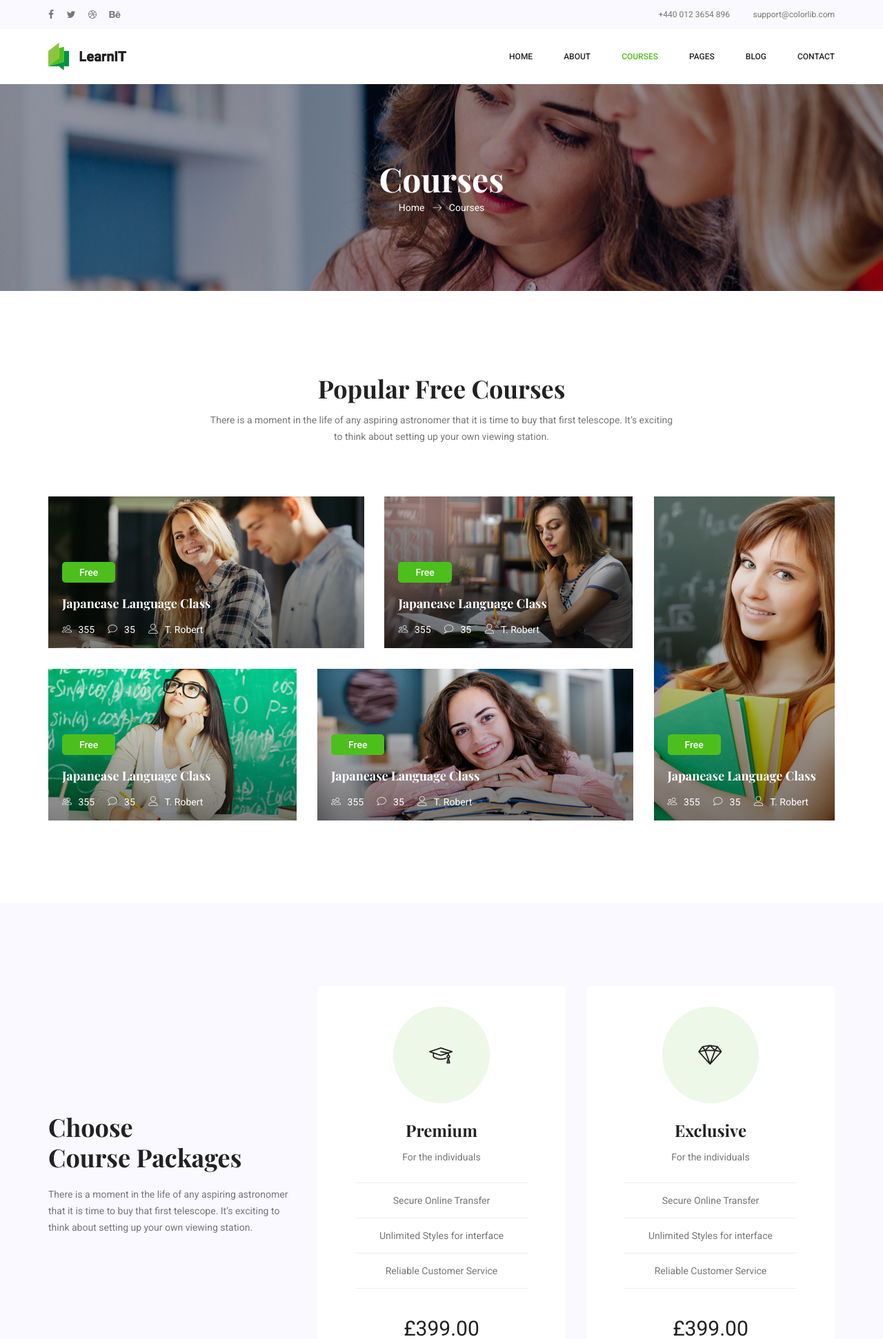
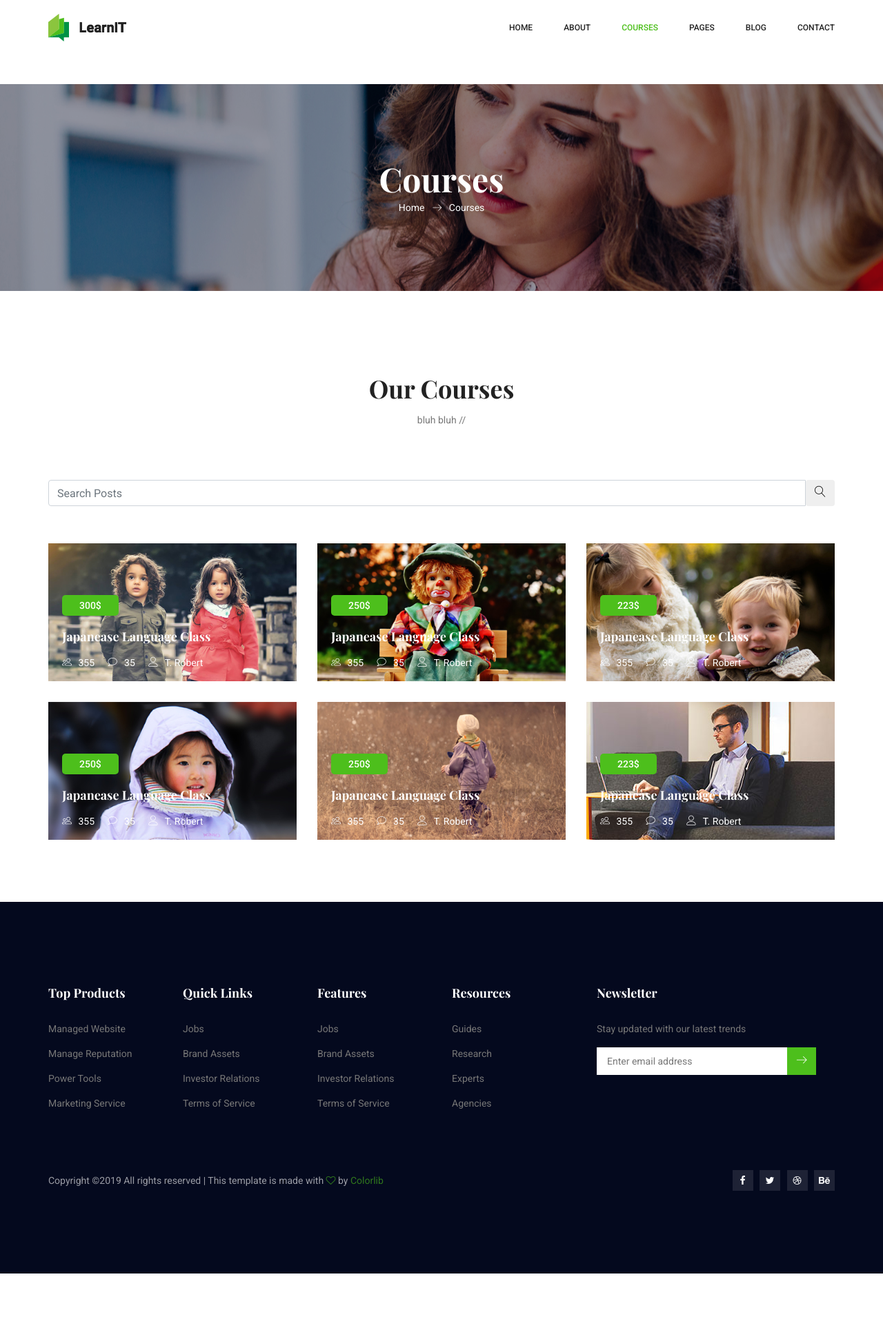
Before and after one commit to elfizga/HCI, a PHP site: page /courses.html in a window 1280 px wide. Shown: the top 1942 px of the page at 69% size. After the commit the page ends 1847 px from the top, so only its background shows below. Run offline with PHP 8.4, Linux system fonts and the light colour scheme.

Commit message:
removed top header // courses page content

```diff
--- a/courses.html
+++ b/courses.html
@@ -23,22 +23,6 @@
 
         <!--================Header Menu Area =================-->
         <header class="header_area">
-           	<div class="top_menu row m0">
-           		<div class="container">
-					<div class="float-left">
-						<ul class="list header_social">
-							<li><a href="#"><i class="fa fa-facebook"></i></a></li>
-							<li><a href="#"><i class="fa fa-twitter"></i></a></li>
-							<li><a href="#"><i class="fa fa-dribbble"></i></a></li>
-							<li><a href="#"><i class="fa fa-behance"></i></a></li>
-						</ul>
-					</div>
-					<div class="float-right">
-						<a class="dn_btn" href="tel:+4400123654896">+440 012 3654 896</a>
-						<a class="dn_btn" href="mailto:support@colorlib.com">support@colorlib.com</a>
-					</div>
-           		</div>
-           	</div>
             <div class="main_menu">
             	<nav class="navbar navbar-expand-lg navbar-light">
 					<div class="container">
@@ -103,18 +87,30 @@
         <!--================Courses Area =================-->
         <section class="courses_area p_120">
         	<div class="container">
+
         		<div class="main_title">
-        			<h2>Popular Free Courses</h2>
-        			<p>There is a moment in the life of any aspiring astronomer that it is time to buy that first telescope. It’s exciting to think about setting up your own viewing station.</p>
+        			<h2> Our Courses</h2>
+        			<p> bluh bluh //</p>
+				</div>
+				<div>
+						<aside class="single_sidebar_widget search_widget">
+								<div class="input-group">
+									<input type="text" class="form-control" placeholder="Search Posts">
+									<span class="input-group-btn">
+										<button class="btn btn-default" type="button"><i class="lnr lnr-magnifier"></i></button>
+									</span>
+								</div>
+								<div class="br"></div>
+						</aside> <br>
 				</div>
         		<div class="row courses_inner">
-        			<div class="col-lg-9">
-						<div class="grid_inner">
-							<div class="grid_item wd55">
-								<div class="courses_item">
-									<img src="img/courses/course-1.jpg" alt="">
+        			<div class="col-lg-12">
+							<div class="row gallery-item">
+									<div class="col-md-4">
+										<a href="img/elements/g1.jpg" class="img-gal">
+											<div class="single-gallery-image" style="background: url(img/elements/g1.jpg);">
 												<div class="hover_text">
-										<a class="cat" href="#">Free</a>
+														<a class="cat" href="#">300$</a>
 														<a href="#"><h4>Japanease Language Class</h4></a>
 														<ul class="list">
 															<li><a href="#"><i class="lnr lnr-users"></i> 355</a></li>
@@ -122,13 +118,13 @@
 															<li><a href="#"><i class="lnr lnr-user"></i> T. Robert</a></li>
 														</ul>
 													</div>
+											</div></a>
 									</div>
-							</div>
-							<div class="grid_item wd44">
-								<div class="courses_item">
-									<img src="img/courses/course-2.jpg" alt="">
+									<div class="col-md-4">
+										<a href="img/elements/g2.jpg" class="img-gal">
+											<div class="single-gallery-image" style="background: url(img/elements/g2.jpg);">
 														<div class="hover_text">
-										<a class="cat" href="#">Free</a>
+															<a class="cat" href="#">250$</a>
 															<a href="#"><h4>Japanease Language Class</h4></a>
 															<ul class="list">
 																<li><a href="#"><i class="lnr lnr-users"></i> 355</a></li>
@@ -136,13 +132,13 @@
 																<li><a href="#"><i class="lnr lnr-user"></i> T. Robert</a></li>
 															</ul>
 														</div>
+											</div></a>
 									</div>
-							</div>
-							<div class="grid_item wd44">
-								<div class="courses_item">
-									<img src="img/courses/course-4.jpg" alt="">
+									<div class="col-md-4">
+										<a href="img/elements/g3.jpg" class="img-gal">
+											<div class="single-gallery-image" style="background: url(img/elements/g3.jpg);">
 														<div class="hover_text">
-										<a class="cat" href="#">Free</a>
+															<a class="cat" href="#">223$</a>
 															<a href="#"><h4>Japanease Language Class</h4></a>
 															<ul class="list">
 																<li><a href="#"><i class="lnr lnr-users"></i> 355</a></li>
@@ -150,13 +146,13 @@
 																<li><a href="#"><i class="lnr lnr-user"></i> T. Robert</a></li>
 															</ul>
 														</div>
+											</div></a>
 									</div>
-							</div>
-							<div class="grid_item wd55">
-								<div class="courses_item">
-									<img src="img/courses/course-5.jpg" alt="">
+									<div class="col-md-4">
+										<a href="img/elements/g6.jpg" class="img-gal">
+											<div class="single-gallery-image" style="background: url(img/elements/g6.jpg);">
 												<div class="hover_text">
-										<a class="cat" href="#">Free</a>
+														<a class="cat" href="#">250$</a>
 														<a href="#"><h4>Japanease Language Class</h4></a>
 														<ul class="list">
 															<li><a href="#"><i class="lnr lnr-users"></i> 355</a></li>
@@ -164,15 +160,13 @@
 															<li><a href="#"><i class="lnr lnr-user"></i> T. Robert</a></li>
 														</ul>
 													</div>
+											</div></a>
 									</div>
-							</div>
-						</div>
-        			</div>
-        			<div class="col-lg-3">
-        				<div class="course_item">
-							<img src="img/courses/course-3.jpg" alt="">
+									<div class="col-md-4">
+										<a href="img/elements/g7.jpg" class="img-gal">
+											<div class="single-gallery-image" style="background: url(img/elements/g7.jpg);">
 												<div class="hover_text">
-								<a class="cat" href="#">Free</a>
+														<a class="cat" href="#">250$</a>
 														<a href="#"><h4>Japanease Language Class</h4></a>
 														<ul class="list">
 															<li><a href="#"><i class="lnr lnr-users"></i> 355</a></li>
@@ -180,67 +174,28 @@
 															<li><a href="#"><i class="lnr lnr-user"></i> T. Robert</a></li>
 														</ul>
 													</div>
+											</div></a>
+									</div>
+									<div class="col-md-4">
+										<a href="img/elements/g8.jpg" class="img-gal">
+											<div class="single-gallery-image" style="background: url(img/elements/g8.jpg);">
+												<div class="hover_text">
+														<a class="cat" href="#">223$</a>
+														<a href="#"><h4>Japanease Language Class</h4></a>
+														<ul class="list">
+															<li><a href="#"><i class="lnr lnr-users"></i> 355</a></li>
+															<li><a href="#"><i class="lnr lnr-bubble"></i> 35</a></li>
+															<li><a href="#"><i class="lnr lnr-user"></i> T. Robert</a></li>
+														</ul>
+													</div>
+											</div></a>
+									</div>
 								</div>
         			</div>
         		</div>
         	</div>
         </section>
         <!--================End Courses Area =================-->
-
-        <!--================Pagkages Area =================-->
-        <section class="packages_area p_120">
-        	<div class="container">
-        		<div class="row packages_inner">
-        			<div class="col-lg-4">
-        				<div class="packages_text">
-        					<h3>Choose <br />Course Packages</h3>
-        					<p>There is a moment in the life of any aspiring astronomer that it is time to buy that first telescope. It’s exciting to think about setting up your own viewing station.</p>
-        				</div>
-        			</div>
-        			<div class="col-lg-4">
-        				<div class="packages_item">
-        					<div class="pack_head">
-        						<i class="lnr lnr-graduation-hat"></i>
-        						<h3>Premium</h3>
-        						<p>For the individuals</p>
-        					</div>
-        					<div class="pack_body">
-        						<ul class="list">
-        							<li><a href="#">Secure Online Transfer</a></li>
-        							<li><a href="#">Unlimited Styles for interface</a></li>
-        							<li><a href="#">Reliable Customer Service</a></li>
-        						</ul>
-        					</div>
-        					<div class="pack_footer">
-        						<h4>£399.00</h4>
-        						<a class="main_btn" href="#">Join Now</a>
-        					</div>
-        				</div>
-        			</div>
-        			<div class="col-lg-4">
-        				<div class="packages_item">
-        					<div class="pack_head">
-        						<i class="lnr lnr-diamond"></i>
-        						<h3>Exclusive</h3>
-        						<p>For the individuals</p>
-        					</div>
-        					<div class="pack_body">
-        						<ul class="list">
-        							<li><a href="#">Secure Online Transfer</a></li>
-        							<li><a href="#">Unlimited Styles for interface</a></li>
-        							<li><a href="#">Reliable Customer Service</a></li>
-        						</ul>
-        					</div>
-        					<div class="pack_footer">
-        						<h4>£399.00</h4>
-        						<a class="main_btn" href="#">Join Now</a>
-        					</div>
-        				</div>
-        			</div>
-        		</div>
-        	</div>
-        </section>
-        <!--================End Pagkages Area =================-->
 
         <!--================ start footer Area  =================-->
         <footer class="footer-area p_120">
--- a/css/style.css
+++ b/css/style.css
@@ -1,49 +1,5 @@
-/*----------------------------------------------------
-@File: Default Styles
-@Author: Rocky Ahmed
-@URL: http://wethemez.com
-Author E-mail: rockybd1995@gmail.com
-
-This file contains the styling for the actual theme, this
-is the file you need to edit to change the look of the
-theme.
----------------------------------------------------- */
-/*=====================================================================
-@Template Name: Builder Construction
-@Author: Rocky Ahmed
-@Developed By: Rocky Ahmed
-@Developer URL: http://rocky.wethemez.com
-Author E-mail: rockybd1995@gmail.com
-
-@Default Styles
-
-Table of Content:
-01/ Variables
-02/ predefin
-03/ header
-04/ button
-05/ banner
-06/ breadcrumb
-07/ about
-08/ team
-09/ project
-10/ price
-11/ team
-12/ blog
-13/ video
-14/ features
-15/ career
-16/ contact
-17/ footer
-
-=====================================================================*/
-/*----------------------------------------------------*/
-/*font Variables*/
-/*Color Variables*/
-/*=================== fonts ====================*/
 @import url("https://fonts.googleapis.com/css?family=Playfair+Display:400,700,900|Roboto:300,400,500,700");
-/*---------------------------------------------------- */
-/*----------------------------------------------------*/
+
 .list {
   list-style: none;
   margin: 0px;
@@ -227,68 +183,12 @@ button:focus {
     box-shadow: 0px 3px 16px 0px rgba(0, 0, 0, 0.1); }
     .header_area.navbar_fixed .main_menu .navbar .nav .nav-item .nav-link {
       line-height: 70px; }
-
-.top_menu {
-  background: #f9f9ff; }
-  .top_menu .header_social li {
-    display: inline-block;
-    margin-right: 15px; }
-    .top_menu .header_social li a {
-      font-size: 14px;
-      color: #777777;
-      display: inline-block;
-      line-height: 42px;
-      transition: all 300ms linear 0s; }
-    .top_menu .header_social li:last-child {
-      margin-right: 0px; }
-    .top_menu .header_social li:hover a {
-      color: #4dbf1c; }
-  .top_menu .dn_btn {
-    line-height: 42px;
-    display: inline-block;
-    font-size: 12px;
-    margin-right: 30px;
-    font-family: "Roboto", sans-serif;
-    font-weight: normal;
-    color: #777777;
-    transition: all 300ms linear 0s; }
-    .top_menu .dn_btn:hover {
-      color: #4dbf1c; }
-    .top_menu .dn_btn:last-child {
-      margin-right: 0px; }
-  .top_menu .lan_pack {
-    height: 30px;
-    border: 1px solid #eeeeee;
-    border-radius: 3px;
-    line-height: 28px;
-    font-size: 12px;
-    font-family: "Roboto", sans-serif;
-    font-weight: 500;
-    padding-left: 19px;
-    padding-right: 36px;
-    color: #777777;
-    background: #f9f9ff;
-    margin-right: 5px;
-    margin-top: 8px; }
-    .top_menu .lan_pack .current {
-      color: #777777; }
-    .top_menu .lan_pack:after {
-      content: "\f0d7";
-      border: none !important;
-      font: normal normal normal 12px/1 FontAwesome;
-      transform: rotate(0deg);
-      height: auto;
-      margin-top: -6px;
-      right: 20px; }
-
-/*---------------------------------------------------- */
-/*----------------------------------------------------*/
 /* Home Banner Area css
 ============================================================================================ */
 .home_banner_area {
   position: relative;
   z-index: 1;
-  min-height: 780px; }
+  min-height: 780px;}
   .home_banner_area .banner_inner {
     position: relative;
     overflow: hidden;
```
Also changed, not shown: about-us.html (+0 -16 lines), blog.html (+0 -16 lines), contact.html (+0 -16 lines), course-details.html (+0 -16 lines), elements.html (+0 -16 lines), index.html (+0 -16 lines), single-blog.html (+0 -16 lines). Lines whose indentation alone changed are shown as unchanged.
